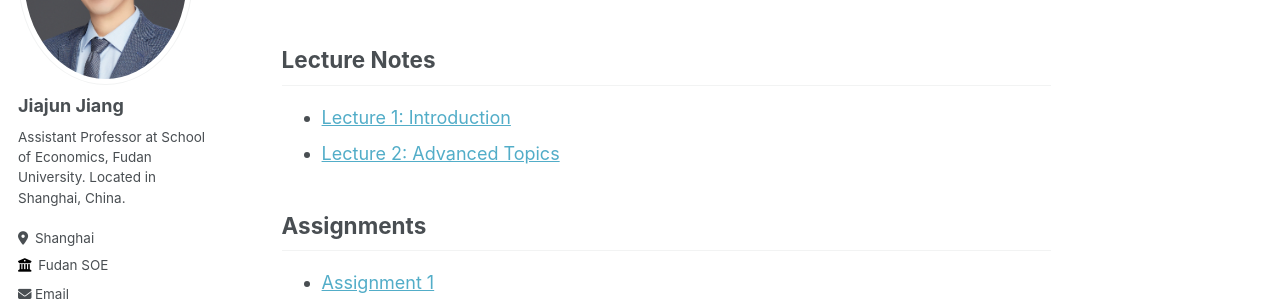
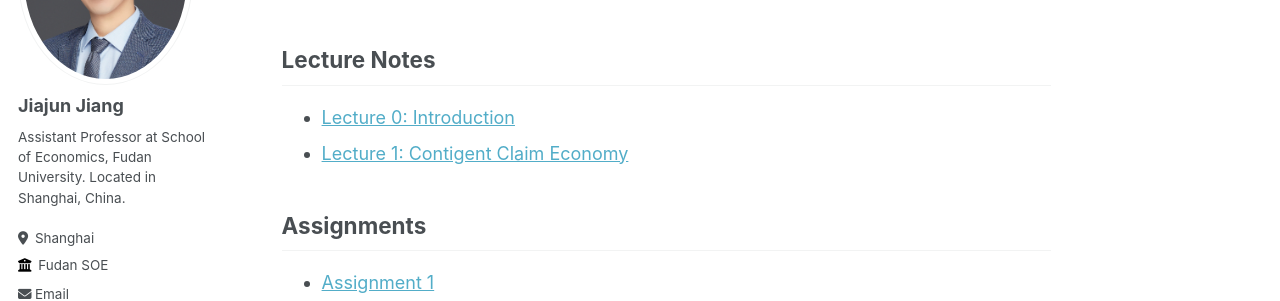
Before and after one commit to georgejjj/georgejjj.github.io, a Jekyll site: the page built from _teaching/2014-spring-teaching-1.md, in a window 1280 px wide and 1258 px high. Shown: the part 235-536 px from the top of the window. Built offline with Jekyll 4.4.1, drawn with Linux system fonts in a browser that asks for light colours; some web fonts are replaced.

Commit message:
Modify teaching page

```diff
--- a/_teaching/2014-spring-teaching-1.md
+++ b/_teaching/2014-spring-teaching-1.md
@@ -13,8 +13,8 @@ Financial Economics
 
 Lecture Notes
 -----
-* [Lecture 1: Introduction](assets/pdfs/lecture-notes-1.pdf)
-* [Lecture 2: Advanced Topics](assets/pdfs/lecture-notes-2.pdf)
+* [Lecture 0: Introduction](assets/pdfs/lecture-notes-1.pdf)
+* [Lecture 1: Contigent Claim Economy](assets/pdfs/lecture-notes-2.pdf)
 
 Assignments
 -----
```
